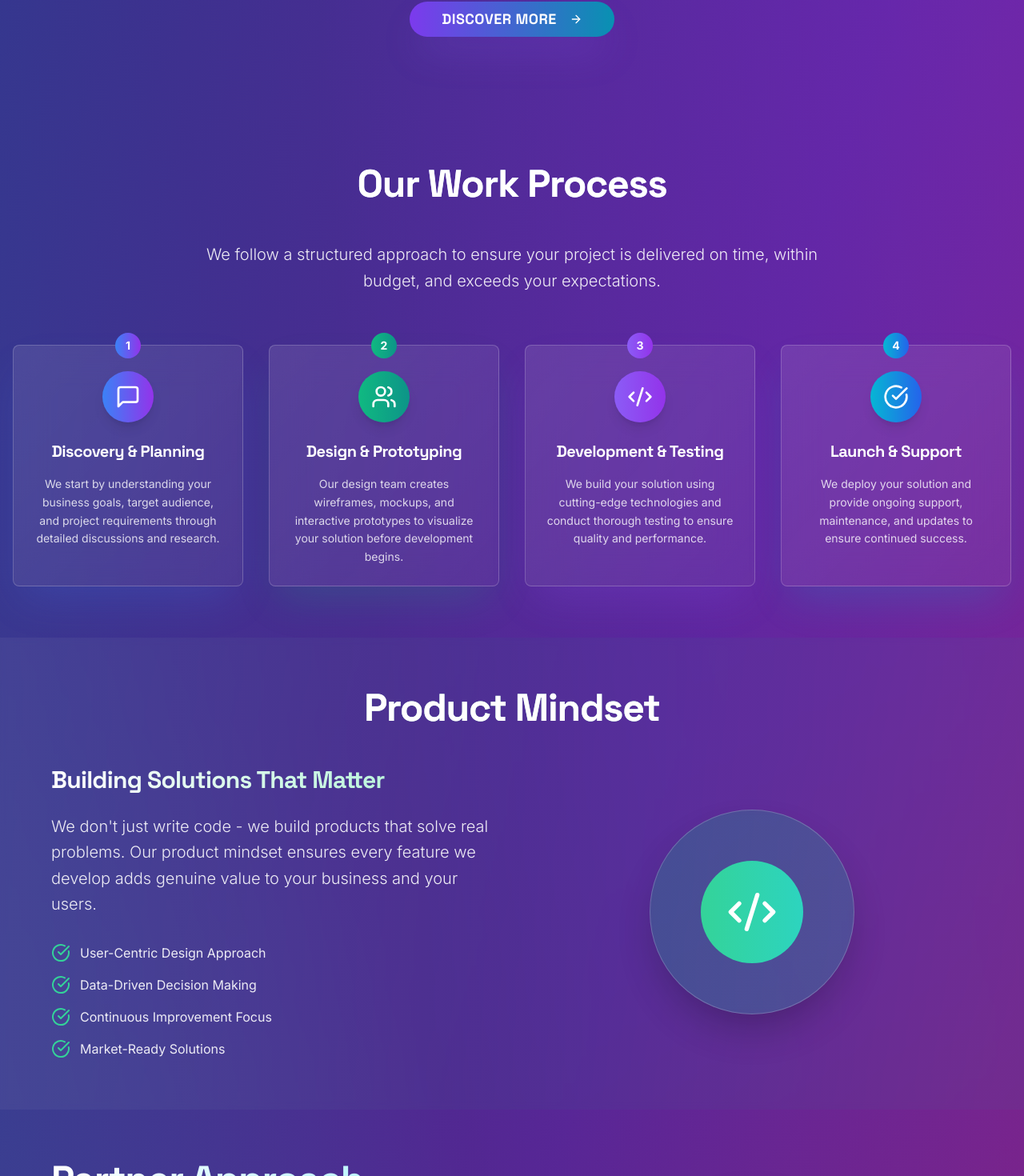
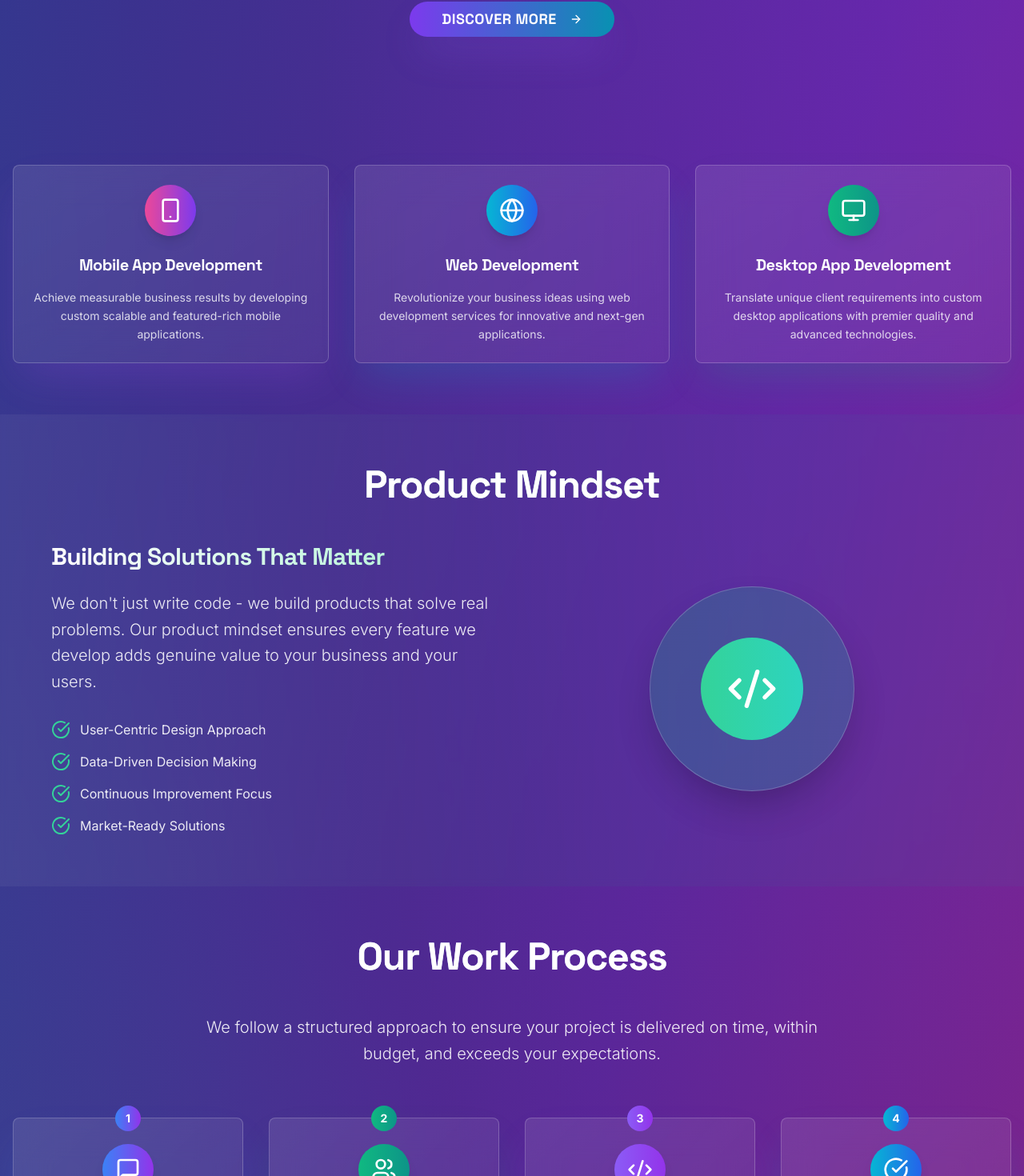
Before and after one commit to lifecompilers/lifecompilers.com, a Next.js app: page / in a window 1280 px wide. Shown: the part 624-2094 px from the top of the page at 80% size. Built offline with nearby package versions, Linux system fonts and the light colour scheme.

Commit message:
revert portfolio layout to original structure
Restore Services section, update navigation, keep Work Process, maintain statistics below testimonials

#VERCEL_SKIP

Co-authored-by: Zilu Ramkrishna Rane <9009188+zilurrane@users.noreply.github.com>

```diff
--- a/app/page.tsx
+++ b/app/page.tsx
@@ -2,6 +2,9 @@ import { Button } from "@/components/ui/button"
 import { Card, CardContent, CardDescription, CardHeader, CardTitle } from "@/components/ui/card"
 import {
   Code2,
+  Smartphone,
+  Monitor,
+  Globe,
   Users,
   MessageSquare,
   ArrowRight,
@@ -63,13 +66,13 @@ export default function HomePage() {
                 </span>
               </Link>
               <Link
-                href="#work-process"
+                href="#services"
                 className="relative px-4 py-2 text-white/90 hover:text-white transition-all duration-300 ease-out group overflow-hidden rounded-full font-space-grotesk font-medium tracking-wide"
               >
                 <span className="absolute inset-0 bg-gradient-to-r from-violet-500/20 to-cyan-500/20 backdrop-blur-sm scale-0 group-hover:scale-100 transition-transform duration-300 ease-out rounded-full border border-white/30" />
                 <span className="absolute inset-0 bg-gradient-to-r from-white/5 via-violet-300/10 to-cyan-300/10 opacity-0 group-hover:opacity-100 transition-opacity duration-300 rounded-full" />
                 <span className="relative z-10 group-hover:drop-shadow-lg transform group-hover:scale-105 transition-transform duration-200">
-                  Work Process
+                  Services
                 </span>
               </Link>
               <Link
@@ -123,6 +126,113 @@ export default function HomePage() {
             DISCOVER MORE
             <ArrowRight className="ml-2 h-5 w-5" />
           </Button>
+        </div>
+      </section>
+
+      {/* Services Section */}
+      <section id="services" className="relative px-4 py-16">
+        <div className="max-w-7xl mx-auto">
+          <div className="grid md:grid-cols-3 gap-8">
+            {/* Mobile App Development */}
+            <Card className="bg-transparent bg-gradient-to-br from-white/10 to-white/5 backdrop-blur-xl border border-white/20 text-white shadow-2xl shadow-purple-500/20 hover:shadow-purple-500/40 transition-all duration-300 hover:scale-105">
+              <CardHeader className="text-center pb-4">
+                <div className="w-16 h-16 bg-gradient-to-r from-pink-500 to-violet-600 rounded-full flex items-center justify-center mx-auto mb-4 shadow-lg">
+                  <Smartphone className="h-8 w-8 text-white" />
+                </div>
+                <CardTitle className="text-xl font-space-grotesk font-bold tracking-tight">
+                  Mobile App Development
+                </CardTitle>
+              </CardHeader>
+              <CardContent className="text-center">
+                <CardDescription className="text-white/80 leading-relaxed font-inter">
+                  Achieve measurable business results by developing custom scalable and featured-rich mobile
+                  applications.
+                </CardDescription>
+              </CardContent>
+            </Card>
+
+            {/* Web Development */}
+            <Card className="bg-transparent bg-gradient-to-br from-white/10 to-white/5 backdrop-blur-xl border border-white/20 text-white shadow-2xl shadow-cyan-500/20 hover:shadow-cyan-500/40 transition-all duration-300 hover:scale-105">
+              <CardHeader className="text-center pb-4">
+                <div className="w-16 h-16 bg-gradient-to-r from-cyan-500 to-blue-600 rounded-full flex items-center justify-center mx-auto mb-4 shadow-lg">
+                  <Globe className="h-8 w-8 text-white" />
+                </div>
+                <CardTitle className="text-xl font-space-grotesk font-bold tracking-tight">Web Development</CardTitle>
+              </CardHeader>
+              <CardContent className="text-center">
+                <CardDescription className="text-white/80 leading-relaxed font-inter">
+                  Revolutionize your business ideas using web development services for innovative and next-gen
+                  applications.
+                </CardDescription>
+              </CardContent>
+            </Card>
+
+            {/* Desktop App Development */}
+            <Card className="bg-transparent bg-gradient-to-br from-white/10 to-white/5 backdrop-blur-xl border border-white/20 text-white shadow-2xl shadow-emerald-500/20 hover:shadow-emerald-500/40 transition-all duration-300 hover:scale-105">
+              <CardHeader className="text-center pb-4">
+                <div className="w-16 h-16 bg-gradient-to-r from-emerald-500 to-teal-600 rounded-full flex items-center justify-center mx-auto mb-4 shadow-lg">
+                  <Monitor className="h-8 w-8 text-white" />
+                </div>
+                <CardTitle className="text-xl font-space-grotesk font-bold tracking-tight">
+                  Desktop App Development
+                </CardTitle>
+              </CardHeader>
+              <CardContent className="text-center">
+                <CardDescription className="text-white/80 leading-relaxed font-inter">
+                  Translate unique client requirements into custom desktop applications with premier quality and
+                  advanced technologies.
+                </CardDescription>
+              </CardContent>
+            </Card>
+          </div>
+        </div>
+      </section>
+
+      {/* Product Mindset Section */}
+      <section
+        id="product-mindset"
+        className="relative px-4 py-16 bg-gradient-to-r from-white/5 via-emerald-500/5 to-teal-500/5 backdrop-blur-sm"
+      >
+        <div className="max-w-6xl mx-auto">
+          <h2 className="text-4xl md:text-5xl font-space-grotesk font-bold text-white text-center mb-12 bg-gradient-to-r from-white via-emerald-200 to-teal-200 bg-clip-text text-transparent tracking-tight">
+            Product Mindset
+          </h2>
+          <div className="grid lg:grid-cols-2 gap-12 items-center">
+            <div className="text-white">
+              <h3 className="text-3xl font-space-grotesk font-bold mb-6 bg-gradient-to-r from-white to-emerald-200 bg-clip-text text-transparent tracking-tight">
+                Building Solutions That Matter
+              </h3>
+              <p className="text-xl text-white/90 mb-8 leading-relaxed font-inter font-light">
+                We don't just write code - we build products that solve real problems. Our product mindset ensures every
+                feature we develop adds genuine value to your business and your users.
+              </p>
+              <div className="space-y-4">
+                <div className="flex items-center space-x-3">
+                  <CheckCircle className="h-6 w-6 text-emerald-400" />
+                  <span className="text-white/90 font-inter">User-Centric Design Approach</span>
+                </div>
+                <div className="flex items-center space-x-3">
+                  <CheckCircle className="h-6 w-6 text-emerald-400" />
+                  <span className="text-white/90 font-inter">Data-Driven Decision Making</span>
+                </div>
+                <div className="flex items-center space-x-3">
+                  <CheckCircle className="h-6 w-6 text-emerald-400" />
+                  <span className="text-white/90 font-inter">Continuous Improvement Focus</span>
+                </div>
+                <div className="flex items-center space-x-3">
+                  <CheckCircle className="h-6 w-6 text-emerald-400" />
+                  <span className="text-white/90 font-inter">Market-Ready Solutions</span>
+                </div>
+              </div>
+            </div>
+            <div className="flex justify-center">
+              <div className="w-64 h-64 bg-gradient-to-br from-emerald-500/20 to-teal-500/20 backdrop-blur-sm rounded-full flex items-center justify-center border border-white/20 shadow-2xl">
+                <div className="w-32 h-32 bg-gradient-to-r from-emerald-400 to-teal-400 rounded-full flex items-center justify-center">
+                  <Code2 className="h-16 w-16 text-white" />
+                </div>
+              </div>
+            </div>
+          </div>
         </div>
       </section>
 
@@ -219,54 +329,6 @@ export default function HomePage() {
                 </CardDescription>
               </CardContent>
             </Card>
-          </div>
-        </div>
-      </section>
-
-      {/* Product Mindset Section */}
-      <section
-        id="product-mindset"
-        className="relative px-4 py-16 bg-gradient-to-r from-white/5 via-emerald-500/5 to-teal-500/5 backdrop-blur-sm"
-      >
-        <div className="max-w-6xl mx-auto">
-          <h2 className="text-4xl md:text-5xl font-space-grotesk font-bold text-white text-center mb-12 bg-gradient-to-r from-white via-emerald-200 to-teal-200 bg-clip-text text-transparent tracking-tight">
-            Product Mindset
-          </h2>
-          <div className="grid lg:grid-cols-2 gap-12 items-center">
-            <div className="text-white">
-              <h3 className="text-3xl font-space-grotesk font-bold mb-6 bg-gradient-to-r from-white to-emerald-200 bg-clip-text text-transparent tracking-tight">
-                Building Solutions That Matter
-              </h3>
-              <p className="text-xl text-white/90 mb-8 leading-relaxed font-inter font-light">
-                We don't just write code - we build products that solve real problems. Our product mindset ensures every
-                feature we develop adds genuine value to your business and your users.
-              </p>
-              <div className="space-y-4">
-                <div className="flex items-center space-x-3">
-                  <CheckCircle className="h-6 w-6 text-emerald-400" />
-                  <span className="text-white/90 font-inter">User-Centric Design Approach</span>
-                </div>
-                <div className="flex items-center space-x-3">
-                  <CheckCircle className="h-6 w-6 text-emerald-400" />
-                  <span className="text-white/90 font-inter">Data-Driven Decision Making</span>
-                </div>
-                <div className="flex items-center space-x-3">
-                  <CheckCircle className="h-6 w-6 text-emerald-400" />
-                  <span className="text-white/90 font-inter">Continuous Improvement Focus</span>
-                </div>
-                <div className="flex items-center space-x-3">
-                  <CheckCircle className="h-6 w-6 text-emerald-400" />
-                  <span className="text-white/90 font-inter">Market-Ready Solutions</span>
-                </div>
-              </div>
-            </div>
-            <div className="flex justify-center">
-              <div className="w-64 h-64 bg-gradient-to-br from-emerald-500/20 to-teal-500/20 backdrop-blur-sm rounded-full flex items-center justify-center border border-white/20 shadow-2xl">
-                <div className="w-32 h-32 bg-gradient-to-r from-emerald-400 to-teal-400 rounded-full flex items-center justify-center">
-                  <Code2 className="h-16 w-16 text-white" />
-                </div>
-              </div>
-            </div>
           </div>
         </div>
       </section>
@@ -379,16 +441,7 @@ export default function HomePage() {
               </CardContent>
             </Card>
           </div>
-        </div>
-      </section>
-
-      {/* Statistics Section */}
-      <section className="relative px-4 py-16 bg-gradient-to-r from-white/5 via-violet-500/5 to-cyan-500/5 backdrop-blur-sm">
-        <div className="max-w-6xl mx-auto text-center">
-          <h2 className="text-4xl md:text-5xl font-space-grotesk font-bold text-white mb-12 bg-gradient-to-r from-white via-violet-200 to-cyan-200 bg-clip-text text-transparent tracking-tight">
-            Our Achievements
-          </h2>
-          <div className="grid md:grid-cols-3 gap-8">
+          <div className="grid md:grid-cols-3 gap-8 pt-16">
             <div className="text-center p-6 bg-gradient-to-br from-white/10 to-white/5 rounded-2xl backdrop-blur-sm border border-white/20">
               <div className="text-5xl font-space-grotesk font-black text-transparent bg-gradient-to-r from-violet-400 to-pink-400 bg-clip-text mb-2 tracking-tighter">
                 50+
@@ -600,12 +653,12 @@ export default function HomePage() {
                 <Github className="h-5 w-5" />
               </Link>
             </div>
-          </div>
 
-          <div className="text-center mt-4">
-            <p className="text-white/60 text-sm font-inter">
-              © {new Date().getFullYear()} LifeCOMPILERS. All rights reserved.
-            </p>
+            <div className="text-center mt-4">
+              <p className="text-white/60 text-sm font-inter">
+                © {new Date().getFullYear()} LifeCOMPILERS. All rights reserved.
+              </p>
+            </div>
           </div>
         </div>
       </footer>
```
